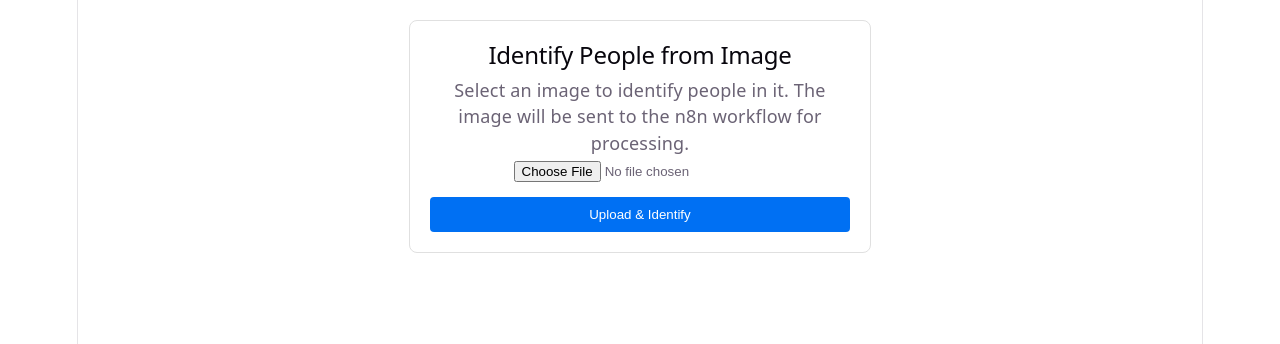
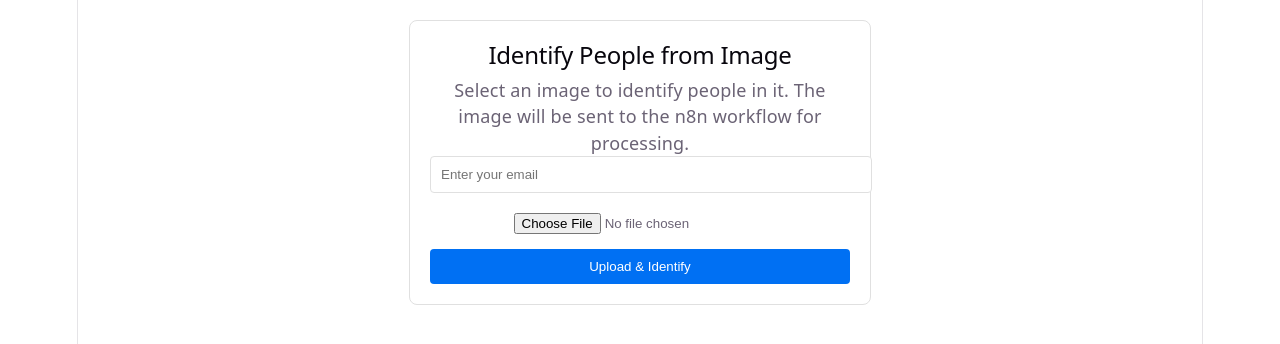
Before and after one commit to jacky1000000/n8nCropFaces, a React (Vite) app: page / in a window 1280 px wide. Shown: the top 344 px of the page. Built offline with nearby package versions, Linux system fonts and the light colour scheme.

Commit message:
email input

```diff
--- a/src/components/ImageUploader.jsx
+++ b/src/components/ImageUploader.jsx
@@ -4,6 +4,7 @@ import React, { useState } from 'react';
 const N8N_WEBHOOK_URL = '/api/n8n-webhook';
 
 export default function ImageUploader() {
+  const [email, setEmail] = useState('');
   const [selectedFile, setSelectedFile] = useState(null);
   const [preview, setPreview] = useState(null);
   const [loading, setLoading] = useState(false);
@@ -32,6 +33,7 @@ export default function ImageUploader() {
     const formData = new FormData();
     // 'data' matches the binary property expected by n8n downstream nodes
     formData.append('data', selectedFile);
+    formData.append('email', email.trim());
     console.log('Sending file to n8n Webhook:', selectedFile);
 
     try {
@@ -73,6 +75,17 @@ export default function ImageUploader() {
       <form onSubmit={handleSubmit}>
         <div style={{ marginBottom: '15px' }}>
           <input
+            type="email"
+            placeholder="Enter your email"
+            value={email}
+            onChange={(e) => setEmail(e.target.value)}
+            required
+            style={{ width: '100%', padding: '10px', border: '1px solid #e0e0e0', borderRadius: '4px' }}
+          />
+        </div>
+
+        <div style={{ marginBottom: '15px' }}>
+          <input
             type="file"
             accept="image/*"
             onChange={handleFileChange}
@@ -91,7 +104,7 @@ export default function ImageUploader() {
 
         <button
           type="submit"
-          disabled={!selectedFile || loading}
+          disabled={!selectedFile || !email.trim() || loading}
           style={{ width: '100%', padding: '10px', backgroundColor: loading ? '#ccc' : '#0070f3', color: '#fff', border: 'none', borderRadius: '4px', cursor: 'pointer' }}
         >
           {loading ? 'Processing...' : 'Upload & Identify'}
```
